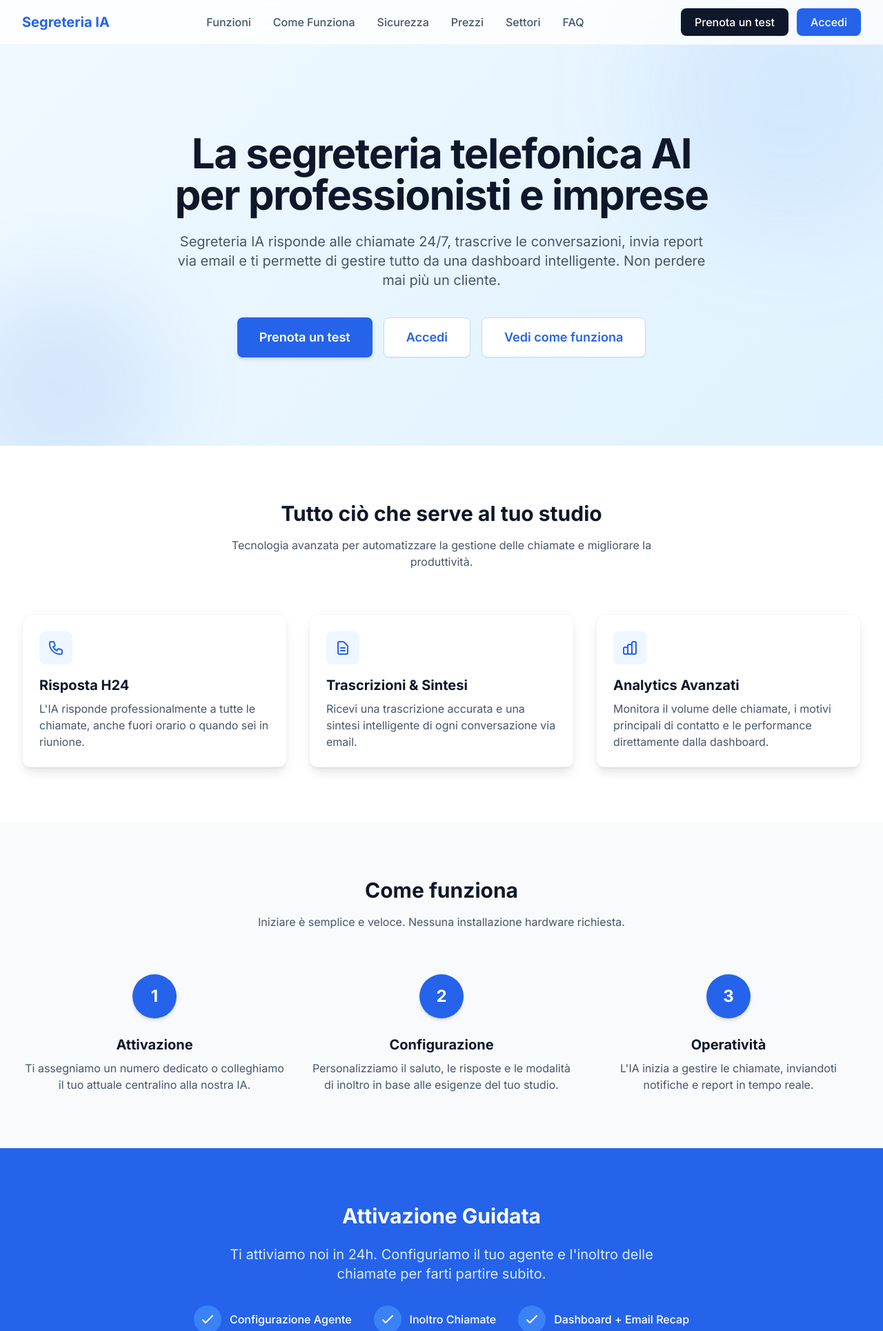
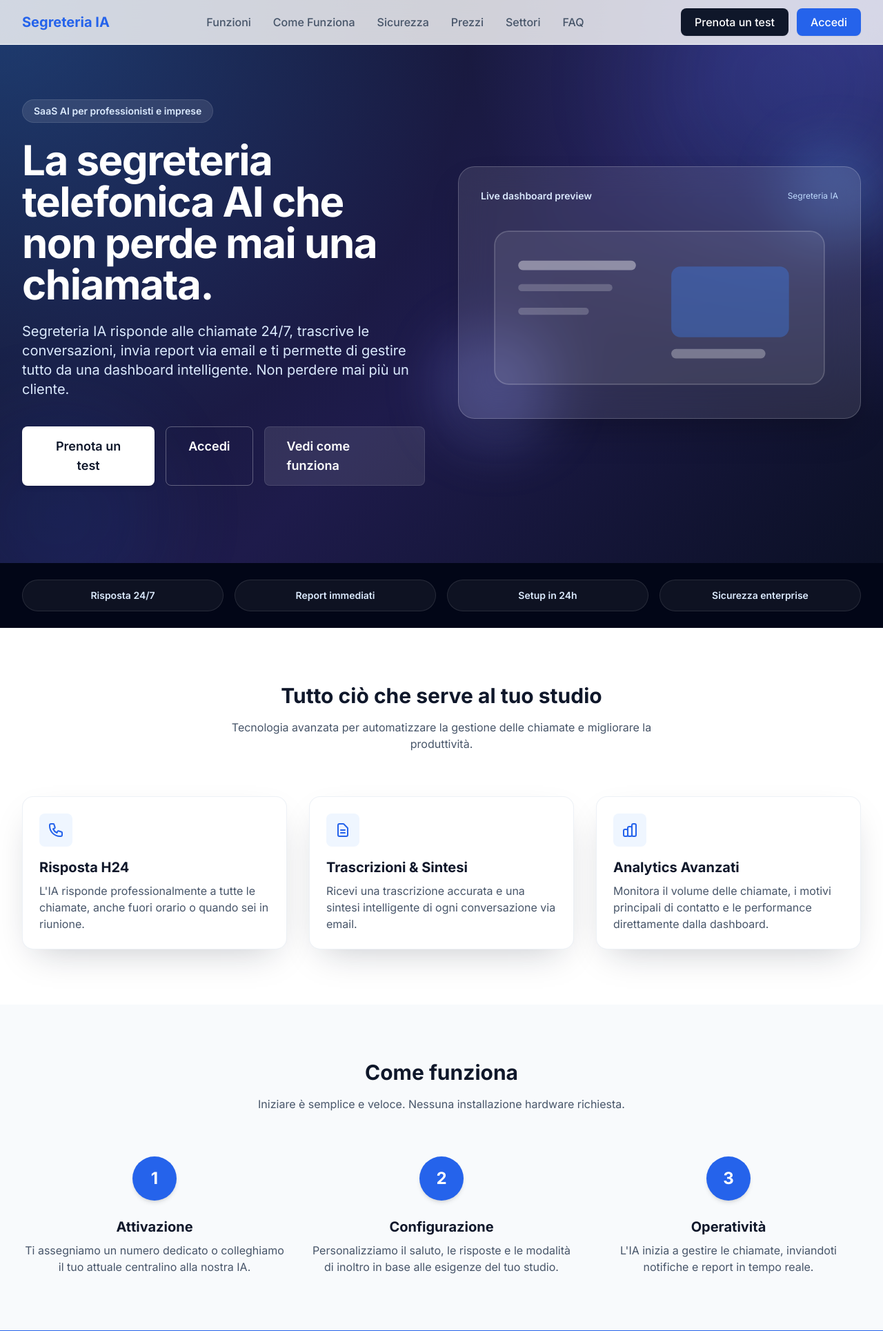
Before and after one commit to EdoBufLit/segretarIA, a FastAPI app: page / in a window 1280 px wide. Shown: the top 1929 px of the page at 69% size. Run offline with FastAPI, Linux system fonts and the light colour scheme; some libraries are stand-ins or nearby versions.

Commit message:
refactor: tier-like landing restyle

```diff
--- a/templates/index.html
+++ b/templates/index.html
@@ -10,7 +10,9 @@
     <style>
         body { font-family: 'Inter', sans-serif; }
         .hero-bg {
-            background: linear-gradient(135deg, #f0f9ff 0%, #e0f2fe 100%);
+            background: radial-gradient(circle at top left, rgba(59, 130, 246, 0.35), transparent 45%),
+                radial-gradient(circle at top right, rgba(99, 102, 241, 0.35), transparent 40%),
+                linear-gradient(135deg, #0f172a 0%, #1e1b4b 55%, #0b1025 100%);
             position: relative;
             overflow: hidden;
         }
@@ -38,12 +40,23 @@
             filter: blur(60px);
             z-index: 0;
         }
+        .nav-scrolled {
+            background: rgba(15, 23, 42, 0.8);
+            border-color: rgba(148, 163, 184, 0.2);
+            box-shadow: 0 10px 30px rgba(15, 23, 42, 0.2);
+        }
+        .nav-scrolled .text-slate-600 {
+            color: #e2e8f0;
+        }
+        .nav-scrolled .text-blue-600 {
+            color: #93c5fd;
+        }
     </style>
 </head>
 <body class="text-slate-800 antialiased bg-white">
 
     <!-- Navbar -->
-    <nav class="fixed w-full z-50 bg-white/80 backdrop-blur-md border-b border-slate-100 transition-all duration-300">
+    <nav id="main-nav" class="fixed w-full z-50 bg-white/80 backdrop-blur-xl border-b border-slate-100 transition-all duration-300">
         <div class="max-w-7xl mx-auto px-4 sm:px-6 lg:px-8">
             <div class="flex justify-between h-16 items-center">
                 <div class="flex-shrink-0 flex items-center gap-2">
@@ -111,6 +124,7 @@
     <script>
         const btn = document.getElementById('mobile-menu-btn');
         const menu = document.getElementById('mobile-menu');
+        const mainNav = document.getElementById('main-nav');
 
         btn.addEventListener('click', () => {
             menu.classList.toggle('hidden');
@@ -122,36 +136,80 @@
                 menu.classList.add('hidden');
             });
         });
+
+        window.addEventListener('scroll', () => {
+            if (window.scrollY > 12) {
+                mainNav.classList.add('nav-scrolled');
+            } else {
+                mainNav.classList.remove('nav-scrolled');
+            }
+        });
     </script>
 
     <!-- Hero Section -->
-    <section class="hero-bg pt-32 pb-20 lg:pt-48 lg:pb-32 relative">
-        <div class="max-w-7xl mx-auto px-4 sm:px-6 lg:px-8 relative z-10 text-center">
-            <h1 class="text-4xl md:text-6xl font-extrabold text-slate-900 tracking-tight mb-6">
-                La segreteria telefonica AI <br class="hidden md:block"> per professionisti e imprese
+    <section class="hero-bg pt-28 pb-20 lg:pt-36 lg:pb-28 relative text-white">
+        <div class="max-w-7xl mx-auto px-4 sm:px-6 lg:px-8 relative z-10">
+            <div class="grid grid-cols-1 lg:grid-cols-2 gap-12 items-center">
+                <div>
+                    <span class="inline-flex items-center px-4 py-1.5 rounded-full bg-white/10 text-sm font-semibold text-blue-100 border border-white/10 mb-6">
+                        SaaS AI per professionisti e imprese
+                    </span>
+                    <h1 class="text-4xl md:text-6xl font-extrabold tracking-tight mb-6">
+                        La segreteria telefonica AI che non perde mai una chiamata.
                     </h1>
-            <p class="text-lg md:text-xl text-slate-600 max-w-3xl mx-auto mb-10 leading-relaxed">
+                    <p class="text-lg md:text-xl text-blue-100 leading-relaxed mb-10">
                         Segreteria IA risponde alle chiamate 24/7, trascrive le conversazioni, invia report via email e ti permette di gestire tutto da una dashboard intelligente. Non perdere mai più un cliente.
                     </p>
-            <div class="flex flex-col sm:flex-row justify-center gap-4">
+                    <div class="flex flex-col sm:flex-row gap-4">
                         {% if user %}
-                <button type="button" data-booking-open aria-label="Prenota un test" class="bg-slate-900 text-white px-8 py-3.5 rounded-lg text-lg font-semibold hover:bg-slate-800 transition-colors shadow-md focus:outline-none focus-visible:ring-2 focus-visible:ring-blue-500 focus-visible:ring-offset-2">
+                        <button type="button" data-booking-open aria-label="Prenota un test" class="bg-white text-slate-900 px-8 py-3.5 rounded-lg text-lg font-semibold hover:bg-blue-50 transition-colors shadow-md focus:outline-none focus-visible:ring-2 focus-visible:ring-white focus-visible:ring-offset-2 focus-visible:ring-offset-indigo-900">
                             Prenota un test
                         </button>
-                <a href="/dashboard" class="bg-blue-600 text-white px-8 py-3.5 rounded-lg text-lg font-semibold hover:bg-blue-700 transition-colors shadow-md">
+                        <a href="/dashboard" class="bg-blue-500/90 text-white px-8 py-3.5 rounded-lg text-lg font-semibold hover:bg-blue-500 transition-colors shadow-md">
                             Vai alla Dashboard
                         </a>
                         {% else %}
-                <button type="button" data-booking-open aria-label="Prenota un test" class="bg-blue-600 text-white px-8 py-3.5 rounded-lg text-lg font-semibold hover:bg-blue-700 transition-colors shadow-md focus:outline-none focus-visible:ring-2 focus-visible:ring-blue-500 focus-visible:ring-offset-2">
+                        <button type="button" data-booking-open aria-label="Prenota un test" class="bg-white text-slate-900 px-8 py-3.5 rounded-lg text-lg font-semibold hover:bg-blue-50 transition-colors shadow-md focus:outline-none focus-visible:ring-2 focus-visible:ring-white focus-visible:ring-offset-2 focus-visible:ring-offset-indigo-900">
                             Prenota un test
                         </button>
-                <a href="/login" class="bg-white text-blue-600 px-8 py-3.5 rounded-lg text-lg font-semibold border border-blue-200 hover:border-blue-300 hover:bg-slate-50 transition-all shadow-sm focus:outline-none focus-visible:ring-2 focus-visible:ring-blue-500 focus-visible:ring-offset-2">
+                        <a href="/login" class="bg-transparent text-white px-8 py-3.5 rounded-lg text-lg font-semibold border border-white/30 hover:border-white/60 hover:bg-white/10 transition-all shadow-sm focus:outline-none focus-visible:ring-2 focus-visible:ring-white focus-visible:ring-offset-2 focus-visible:ring-offset-indigo-900">
                             Accedi
                         </a>
                         {% endif %}
-                <a href="#come-funziona" class="bg-white text-blue-600 px-8 py-3.5 rounded-lg text-lg font-semibold border border-blue-200 hover:border-blue-300 hover:bg-slate-50 transition-all shadow-sm">
+                        <a href="#come-funziona" class="bg-white/10 text-white px-8 py-3.5 rounded-lg text-lg font-semibold border border-white/10 hover:bg-white/20 transition-all shadow-sm">
                             Vedi come funziona
                         </a>
+                    </div>
+                </div>
+                <div class="relative">
+                    <div class="absolute -top-6 -right-6 w-32 h-32 bg-blue-400/30 rounded-full blur-2xl"></div>
+                    <div class="absolute -bottom-8 -left-6 w-40 h-40 bg-indigo-400/30 rounded-full blur-2xl"></div>
+                    <div class="bg-white/10 border border-white/20 rounded-3xl p-8 backdrop-blur-xl shadow-2xl">
+                        <div class="flex items-center justify-between mb-6">
+                            <span class="text-sm font-semibold text-blue-100">Live dashboard preview</span>
+                            <span class="text-xs text-blue-200">Segreteria IA</span>
+                        </div>
+                        <svg class="w-full h-64" viewBox="0 0 600 300" fill="none" xmlns="http://www.w3.org/2000/svg" aria-label="Mockup dashboard">
+                            <rect x="20" y="20" width="560" height="260" rx="24" fill="rgba(255,255,255,0.08)" stroke="rgba(255,255,255,0.2)" stroke-width="2"/>
+                            <rect x="60" y="70" width="200" height="16" rx="8" fill="rgba(255,255,255,0.4)"/>
+                            <rect x="60" y="110" width="160" height="12" rx="6" fill="rgba(255,255,255,0.2)"/>
+                            <rect x="60" y="150" width="120" height="12" rx="6" fill="rgba(255,255,255,0.2)"/>
+                            <rect x="320" y="80" width="200" height="120" rx="16" fill="rgba(59,130,246,0.35)"/>
+                            <rect x="320" y="220" width="160" height="16" rx="8" fill="rgba(255,255,255,0.3)"/>
+                        </svg>
+                    </div>
+                </div>
+            </div>
+        </div>
+    </section>
+
+    <section class="bg-slate-950 text-blue-100 py-6">
+        <div class="max-w-7xl mx-auto px-4 sm:px-6 lg:px-8">
+            <div class="grid grid-cols-2 md:grid-cols-4 gap-4 text-center text-sm font-semibold">
+                <div class="bg-white/5 border border-white/10 rounded-full py-3">Risposta 24/7</div>
+                <div class="bg-white/5 border border-white/10 rounded-full py-3">Report immediati</div>
+                <div class="bg-white/5 border border-white/10 rounded-full py-3">Setup in 24h</div>
+                <div class="bg-white/5 border border-white/10 rounded-full py-3">Sicurezza enterprise</div>
             </div>
         </div>
     </section>
@@ -166,7 +224,7 @@
 
             <div class="grid grid-cols-1 md:grid-cols-2 lg:grid-cols-3 gap-8">
                 <!-- Card 1 -->
-                <div class="p-6 rounded-xl border border-slate-100 shadow-lg hover:shadow-xl transition-shadow bg-white group">
+                <div class="p-6 rounded-2xl border border-slate-200/60 shadow-[0_20px_50px_-20px_rgba(15,23,42,0.25)] hover:-translate-y-1 transition-all bg-white group">
                     <div class="w-12 h-12 bg-blue-50 rounded-lg flex items-center justify-center mb-4 group-hover:bg-blue-100 transition-colors">
                         <svg class="w-6 h-6 text-blue-600" fill="none" stroke="currentColor" viewBox="0 0 24 24"><path stroke-linecap="round" stroke-linejoin="round" stroke-width="2" d="M3 5a2 2 0 012-2h3.28a1 1 0 01.948.684l1.498 4.493a1 1 0 01-.502 1.21l-2.257 1.13a11.042 11.042 0 005.516 5.516l1.13-2.257a1 1 0 011.21-.502l4.493 1.498a1 1 0 01.684.949V19a2 2 0 01-2 2h-1C9.716 21 3 14.284 3 6V5z"></path></svg>
                     </div>
@@ -175,7 +233,7 @@
                 </div>
 
                 <!-- Card 2 -->
-                <div class="p-6 rounded-xl border border-slate-100 shadow-lg hover:shadow-xl transition-shadow bg-white group">
+                <div class="p-6 rounded-2xl border border-slate-200/60 shadow-[0_20px_50px_-20px_rgba(15,23,42,0.25)] hover:-translate-y-1 transition-all bg-white group">
                     <div class="w-12 h-12 bg-blue-50 rounded-lg flex items-center justify-center mb-4 group-hover:bg-blue-100 transition-colors">
                         <svg class="w-6 h-6 text-blue-600" fill="none" stroke="currentColor" viewBox="0 0 24 24"><path stroke-linecap="round" stroke-linejoin="round" stroke-width="2" d="M9 12h6m-6 4h6m2 5H7a2 2 0 01-2-2V5a2 2 0 012-2h5.586a1 1 0 01.707.293l5.414 5.414a1 1 0 01.293.707V19a2 2 0 01-2 2z"></path></svg>
                     </div>
@@ -184,7 +242,7 @@
                 </div>
 
                 <!-- Card 3 -->
-                <div class="p-6 rounded-xl border border-slate-100 shadow-lg hover:shadow-xl transition-shadow bg-white group">
+                <div class="p-6 rounded-2xl border border-slate-200/60 shadow-[0_20px_50px_-20px_rgba(15,23,42,0.25)] hover:-translate-y-1 transition-all bg-white group">
                     <div class="w-12 h-12 bg-blue-50 rounded-lg flex items-center justify-center mb-4 group-hover:bg-blue-100 transition-colors">
                         <svg class="w-6 h-6 text-blue-600" fill="none" stroke="currentColor" viewBox="0 0 24 24"><path stroke-linecap="round" stroke-linejoin="round" stroke-width="2" d="M9 19v-6a2 2 0 00-2-2H5a2 2 0 00-2 2v6a2 2 0 002 2h2a2 2 0 002-2zm0 0V9a2 2 0 012-2h2a2 2 0 012 2v10m-6 0a2 2 0 002 2h2a2 2 0 002-2m0 0V5a2 2 0 012-2h2a2 2 0 012 2v14a2 2 0 01-2 2h-2a2 2 0 01-2-2z"></path></svg>
                     </div>
@@ -284,7 +342,7 @@
 
             <div class="grid grid-cols-1 md:grid-cols-3 gap-8 mb-12">
                 <!-- Card 1 -->
-                <div class="bg-white p-8 rounded-xl shadow-sm border border-slate-100">
+                <div class="bg-white p-8 rounded-2xl shadow-[0_20px_50px_-20px_rgba(15,23,42,0.2)] border border-slate-200/60">
                     <div class="flex items-center mb-6">
                         <div class="w-12 h-12 bg-blue-100 rounded-full flex items-center justify-center text-blue-600 font-bold text-lg mr-4">SR</div>
                         <div>
@@ -296,7 +354,7 @@
                 </div>
 
                 <!-- Card 2 -->
-                <div class="bg-white p-8 rounded-xl shadow-sm border border-slate-100">
+                <div class="bg-white p-8 rounded-2xl shadow-[0_20px_50px_-20px_rgba(15,23,42,0.2)] border border-slate-200/60">
                     <div class="flex items-center mb-6">
                         <div class="w-12 h-12 bg-green-100 rounded-full flex items-center justify-center text-green-600 font-bold text-lg mr-4">AB</div>
                         <div>
@@ -308,7 +366,7 @@
                 </div>
 
                 <!-- Card 3 -->
-                <div class="bg-white p-8 rounded-xl shadow-sm border border-slate-100">
+                <div class="bg-white p-8 rounded-2xl shadow-[0_20px_50px_-20px_rgba(15,23,42,0.2)] border border-slate-200/60">
                     <div class="flex items-center mb-6">
                         <div class="w-12 h-12 bg-purple-100 rounded-full flex items-center justify-center text-purple-600 font-bold text-lg mr-4">SV</div>
                         <div>
@@ -369,27 +427,27 @@
             </div>
 
             <div class="grid grid-cols-1 sm:grid-cols-2 lg:grid-cols-3 gap-6">
-                <div class="bg-white border border-slate-100 rounded-xl p-6 shadow-sm">
+                <div class="bg-white border border-slate-200/60 rounded-2xl p-6 shadow-[0_20px_50px_-20px_rgba(15,23,42,0.2)]">
                     <h3 class="text-lg font-semibold text-slate-900 mb-2">Studi professionali</h3>
                     <p class="text-slate-600">Gestione clienti e richieste con continuità, anche fuori ufficio.</p>
                 </div>
-                <div class="bg-white border border-slate-100 rounded-xl p-6 shadow-sm">
+                <div class="bg-white border border-slate-200/60 rounded-2xl p-6 shadow-[0_20px_50px_-20px_rgba(15,23,42,0.2)]">
                     <h3 class="text-lg font-semibold text-slate-900 mb-2">Cliniche / ambulatori</h3>
                     <p class="text-slate-600">Prenotazioni e assistenza con risposte rapide e ordinate.</p>
                 </div>
-                <div class="bg-white border border-slate-100 rounded-xl p-6 shadow-sm">
+                <div class="bg-white border border-slate-200/60 rounded-2xl p-6 shadow-[0_20px_50px_-20px_rgba(15,23,42,0.2)]">
                     <h3 class="text-lg font-semibold text-slate-900 mb-2">Agenzie</h3>
                     <p class="text-slate-600">Qualificazione dei lead e recap automatici delle chiamate.</p>
                 </div>
-                <div class="bg-white border border-slate-100 rounded-xl p-6 shadow-sm">
+                <div class="bg-white border border-slate-200/60 rounded-2xl p-6 shadow-[0_20px_50px_-20px_rgba(15,23,42,0.2)]">
                     <h3 class="text-lg font-semibold text-slate-900 mb-2">E-commerce / negozi</h3>
                     <p class="text-slate-600">Supporto clienti e ordini senza perdere opportunità.</p>
                 </div>
-                <div class="bg-white border border-slate-100 rounded-xl p-6 shadow-sm">
+                <div class="bg-white border border-slate-200/60 rounded-2xl p-6 shadow-[0_20px_50px_-20px_rgba(15,23,42,0.2)]">
                     <h3 class="text-lg font-semibold text-slate-900 mb-2">Artigiani / assistenza</h3>
                     <p class="text-slate-600">Interventi, urgenze e follow-up sempre tracciati.</p>
                 </div>
-                <div class="bg-white border border-slate-100 rounded-xl p-6 shadow-sm">
+                <div class="bg-white border border-slate-200/60 rounded-2xl p-6 shadow-[0_20px_50px_-20px_rgba(15,23,42,0.2)]">
                     <h3 class="text-lg font-semibold text-slate-900 mb-2">Servizi B2B</h3>
                     <p class="text-slate-600">Supporto commerciale e operativo con report puntuali.</p>
                 </div>
@@ -413,7 +471,7 @@
 
             <div class="grid grid-cols-1 md:grid-cols-2 gap-8 max-w-4xl mx-auto">
                 <!-- Basic Plan -->
-                <div class="bg-white p-8 rounded-xl shadow-md border border-slate-100 flex flex-col">
+                <div class="bg-white p-8 rounded-2xl shadow-[0_20px_50px_-20px_rgba(15,23,42,0.2)] border border-slate-200/60 flex flex-col">
                     <h3 class="text-2xl font-bold text-slate-900 mb-2">Basic</h3>
                     <p class="text-slate-500 mb-6">Ideale per piccoli studi o singoli professionisti.</p>
                     <div class="text-4xl font-bold text-slate-900 mb-6">In arrivo</div>
@@ -431,7 +489,7 @@
                 </div>
 
                 <!-- Pro Plan -->
-                <div class="bg-white p-8 rounded-xl shadow-lg border border-blue-100 relative overflow-hidden flex flex-col">
+                <div class="bg-white p-8 rounded-2xl shadow-[0_30px_60px_-25px_rgba(37,99,235,0.35)] border border-blue-200/60 relative overflow-hidden flex flex-col">
                     <div class="absolute top-0 right-0 bg-blue-600 text-white text-xs font-bold px-3 py-1 rounded-bl-lg">POPOLARE</div>
                     <h3 class="text-2xl font-bold text-slate-900 mb-2">Pro</h3>
                     <p class="text-slate-500 mb-6">Per studi strutturati con volumi elevati.</p>
```
Lines whose indentation alone changed are shown as unchanged.
